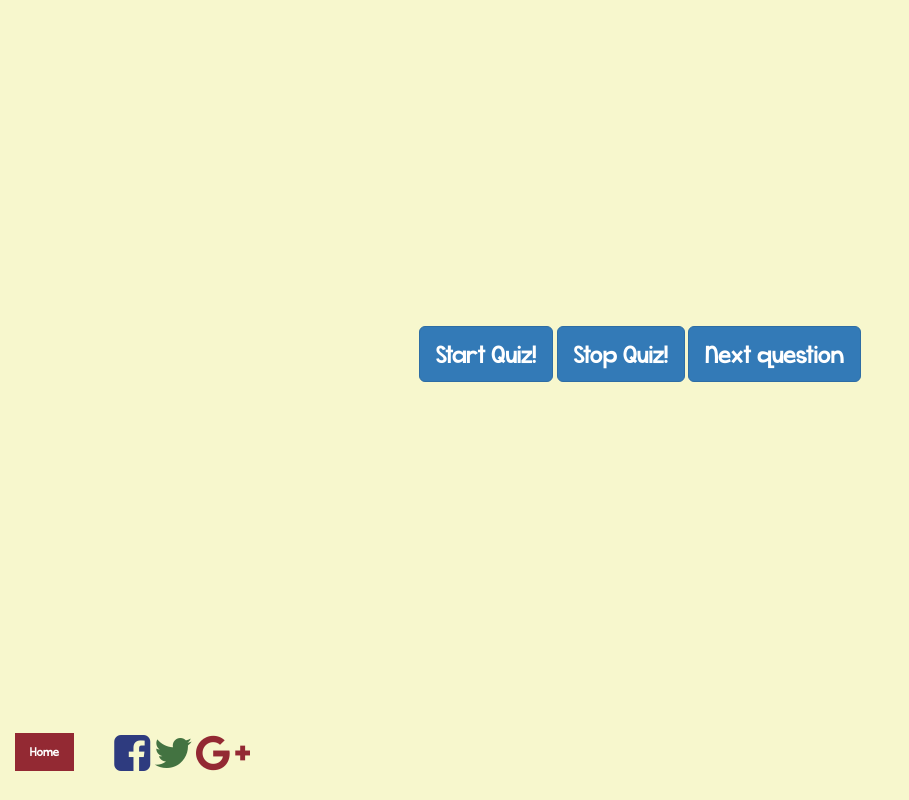
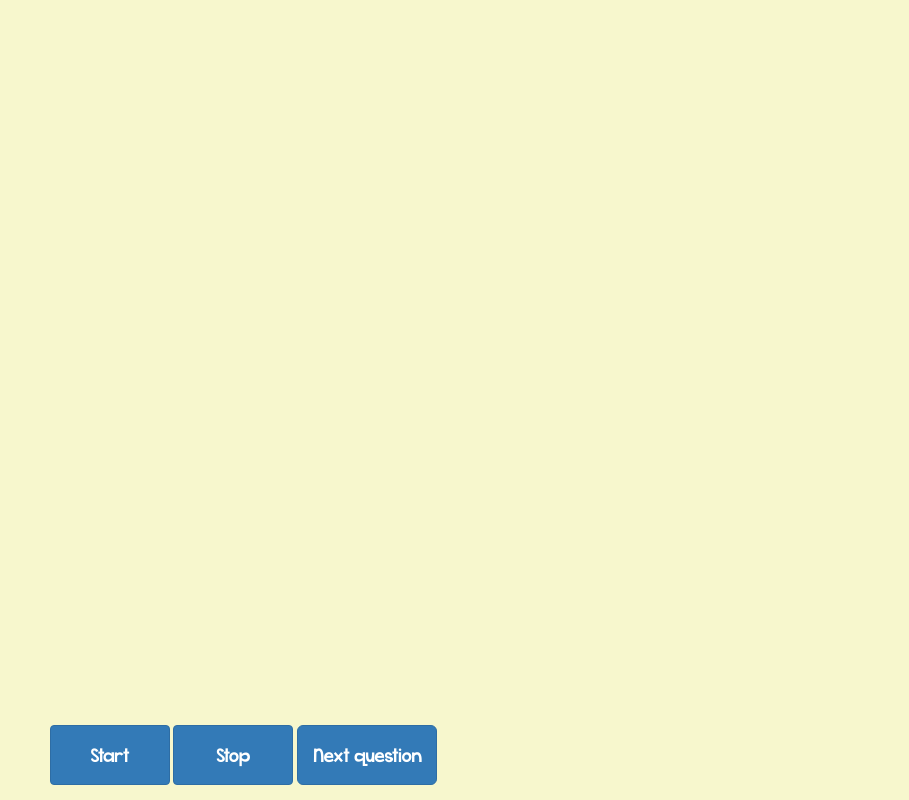
Before and after one commit to JPoirier55/HoppoRoo, a Django app: page /quizview in a window 1280 px wide. Shown: the whole page, without its empty margins (0-909 px from the left). Run offline with Django 3.2, Linux system fonts and the light colour scheme; data comes from the database, SQL or seed files in the repository; data that the repository does not hold is empty; some libraries are stand-ins or nearby versions.

Commit message:
Split apart windows, run quiz from teachers window

```diff
--- a/HLS/templates/quiz_view_1.html
+++ b/HLS/templates/quiz_view_1.html
@@ -1,52 +1,29 @@
-{% extends "index.html" %}
+<!DOCTYPE html>
+<html lang="en">
+<head>
+    <meta charset="UTF-8">
+    <title>HoppoRoo!</title>
     {% load static %}
+    <link rel="stylesheet" type="text/css" href="{% static "css/bootstrap.min.css" %}">
+    <link rel="stylesheet" type="text/css" href="{% static "css/hls.css" %}">
+    <script src="{% static "js/jquery.min.js" %}"></script>
+    <script src="{% static "js/bootstrap.min.js" %}"></script>
+</head>
+<body>
 {% csrf_token %}
-{% block content %}
-    <div id="questions" class="col-md-12" style="visibility: hidden;">
-        <div class="col-md-6" id="questions_div">
-            <span id="question_heading"></span>
+
+<div id="container"></div>
+
+<div class="navbar-fixed-bottom navbar-text" style="margin-left: 50px;">
+{#    <a href="javascript:void(0);" onclick="href='/results';" target="_blank" >Click me!</a>#}
+
+    <button style="width: 120px;height:60px;font-size: 20px;" id="startquiz" class="btn btn-primary" onclick="start_polling(0);chart();" >Start</button>
+    <button style="width: 120px;height:60px;font-size: 20px;" id="stopquiz" class="btn btn-primary" onclick="stop_polling(); post_data();" >Stop</button>
+    <button style="width: 140px;height:60px;font-size: 20px;" class="btn btn-primary btn-lg" onclick="nextquestion();" >Next question</button>
 </div>
-        <div class="col-md-6" id="container"></div>
-        <div class="choice col-md-6">
-            A: <span id="choice_a"></span><br>
-            B: <span id="choice_b"></span><br>
-            C: <span id="choice_c"></span><br>
-            D: <span id="choice_d"></span><br>
-            <div id="correctdiv" style="visibility: hidden; background-color: #932933; color:white; text-align: center;">
-                Correct Answer: <span id="correct" ></span>
-            </div>
-        </div>
-    </div>
+
 <script>
-        var results_dict = {};
-        var questionNum = 0;
-        var index = 0;
-        var json_global = '';
-        $.getJSON("api/v1/quizdata?quizname={{ quizname }}", function(json) {
-            json_global = json;
-        });
-        function nextquestion(){
-            questionNum++;
-            var quiz_json = JSON.parse(json_global);
-            $('#quest_button').attr('onclick', 'showCorrect()').html('Show Answer!');
-            $('#correctdiv').css('visibility', 'hidden');
-            $('#question_heading').html(quiz_json['questions'][questionNum]);
-            $('#choice_a').html(quiz_json['answers'][questionNum]['choices'][0]);
-            $('#choice_b').html(quiz_json['answers'][questionNum]['choices'][1]);
-            $('#choice_c').html(quiz_json['answers'][questionNum]['choices'][2]);
-            $('#choice_d').html(quiz_json['answers'][questionNum]['choices'][3]);
-        }
-    </script>
-
-    <div id='quizbuttondiv' class="col-md-12">
-        <div id="startquizbutton">
-            <button id="startquiz" class="btn btn-primary btn-lg" onclick="start_polling(0);chart();" >Start Quiz!</button>
-            <button id="stopquiz" class="btn btn-primary btn-lg" onclick="stop_polling(); post_data();" >Stop Quiz!</button>
-            <button class="btn btn-primary btn-lg" onclick="nextquestion();" >Next question</button>
-        </div>
-    </div>
-    <script>
-
+    var results_dict={};
     function start_polling(questionNum){
         $('#startquiz').prop('disabled', true);
         $('#stopquiz').prop('disabled', false);
@@ -66,39 +43,13 @@
         }, 1000);}
 </script>
 
-
 <script src="{%  static "js/highcharts.js" %}"></script>
 <script src="{% static "js/exporting.js" %}"></script>
 
 <script>
 
-
-{##}
-{#        function showCorrect(){#}
-{#            $('#correctdiv').css('visibility', 'visible');#}
-{#            $('#correct').html(json_global[index]['correct']);#}
-{#            $('#quest_button').attr('onclick', 'nextquestion()').html('Next Question!');#}
-{#            index++;#}
-{#            if(index > json_global.length -1){#}
-{#                index = 0;#}
-{#            }#}
-{#        }#}
-{##}
-{#        function graph() {#}
-{#            $('.linkssmall').before('<div class="col-md-12" style="text-align: center;"> \#}
-{#            <div id="nextquestionbutton" style="visibility: hidden;"> \#}
-{#                <button id="quest_button" class="btn btn-primary" onclick="showCorrect()" >Show Answer!</button> \#}
-{#                </div> \#}
-{#            </div>');#}
-{#            $('#questions').css('visibility', 'visible');#}
-{#            $('#nextquestionbutton').css('visibility', 'visible');#}
-{#            $('#quizbuttondiv').css('visibility', 'hidden');#}
-{#            nextquestion();#}
-{#        }#}
-
     function chart() {
         interval;
-            $('#questions').css('visibility', 'visible');
 
         Highcharts.setOptions({
             global: {
@@ -121,7 +72,7 @@
             chart: {
                 type: 'column',
                 animation: Highcharts.svg, // don't animate in old IE
-                    marginRight: 100,
+                margin: 0,
                 backgroundColor: '#F7F7CD',
                 events: {
                     load: function () {
@@ -129,7 +80,8 @@
                         var series = this.series[0];
                         interval2 = setInterval(function () {
                             var response_json = JSON.parse(results_dict["overall"]);
-                                            series.setData([response_json['A'] , response_json['B'], response_json['C'], response_json['D']], true, false, true);
+                            series.setData([0 , 1, 3, 6], true, false, true);
+{#                            series.setData([response_json['A'] , response_json['B'], response_json['C'], response_json['D']], true, false, true);#}
                         }, 1000);
                     }
                 }
@@ -214,5 +166,5 @@
         });
     }
 </script>
-
-{% endblock %}
+</body>
+</html>
--- a/HLS/templates/results.html
+++ b/HLS/templates/results.html
@@ -2,6 +2,9 @@
 {% load index %}
 
 {% block content %}
+
+    <a href="javascript:void(0);" onclick="window.opener.location.href='/quizview?quizname=tester2';">Click me!</a>
+
     <div class="studentpicker" >
        <select id="studentpickerbox" onchange="location = this.value;">
            {% for quiz in results_list %}
--- a/HLS/views.py
+++ b/HLS/views.py
@@ -99,6 +99,16 @@ def quiz_view(request):
     selected_quiz = request.GET.get('quizname')
 
     return render(request, 'quiz_view_1.html', {'quizname': selected_quiz})
+
+
+def question_view(request):
+    selected_quiz = request.GET.get('quizname', '')
+    question_num = request.GET.get('question_num', '0')
+    show_correct = request.GET.get('show_correct', 'false')
+
+    return render(request, 'question_view.html', {'quizname': selected_quiz,
+                                                  'question_num': question_num,
+                                                  'show_correct': show_correct})
 
 
 # @login_required(login_url='/login/')
--- a/HoppoRoo/urls.py
+++ b/HoppoRoo/urls.py
@@ -40,6 +40,7 @@ urlpatterns = [
     url(r'^pdf_upload$', views.pdf_upload),
     url(r'^testing$', views.test_page),
     url(r'^choose_quiz$', views.choose_quiz),
+    url(r'^question_view$', views.question_view),
 
     # ----------API urls----------------
     url(r'^api/v1/create_quiz_ap$', views.create_quiz_ap),
--- a/static/css/hls.css
+++ b/static/css/hls.css
@@ -365,13 +365,25 @@ label{
     color: black;
     font-size:1.8vw;
 }
+/*--------------- choose quiz page style -------------*/
+#choose_quiz_button{
+    display: block;
+    width:50%;
+    margin-left:auto;
+    margin-right:auto;
+    margin-top:200px;
+}
 
 /*---------------- quiz view page style --------------*/
-
+#startquiz{
+    width:100px;
+}
+#stopquiz{
+    width:30%;
+}
 #startquizbutton{
-    width: 50%;
-    margin: 0 auto;
-    text-align: center;
+    position: absolute;
+    bottom:0;
 }
 
 #questions_div{
@@ -390,8 +402,12 @@ label{
     /*background-color: white;*/
 }
 #container{
-    float: right;
-    padding-top: 50px;
+    width: 80%;
+    height: 300px;
+    margin-left: 10%;
+    margin-right: 10%;
+    position: absolute;
+    bottom: 120px;
 }
 /*----------------------pdf viewer page-----------------------*/
 
```
Also changed, not shown: HLS/templates/choose_quiz.html (+3 -5 lines), HLS/templates/index.html (+5 -7 lines), HLS/templates/question_view.html (added, +45 -0 lines). Lines whose indentation alone changed are shown as unchanged.
